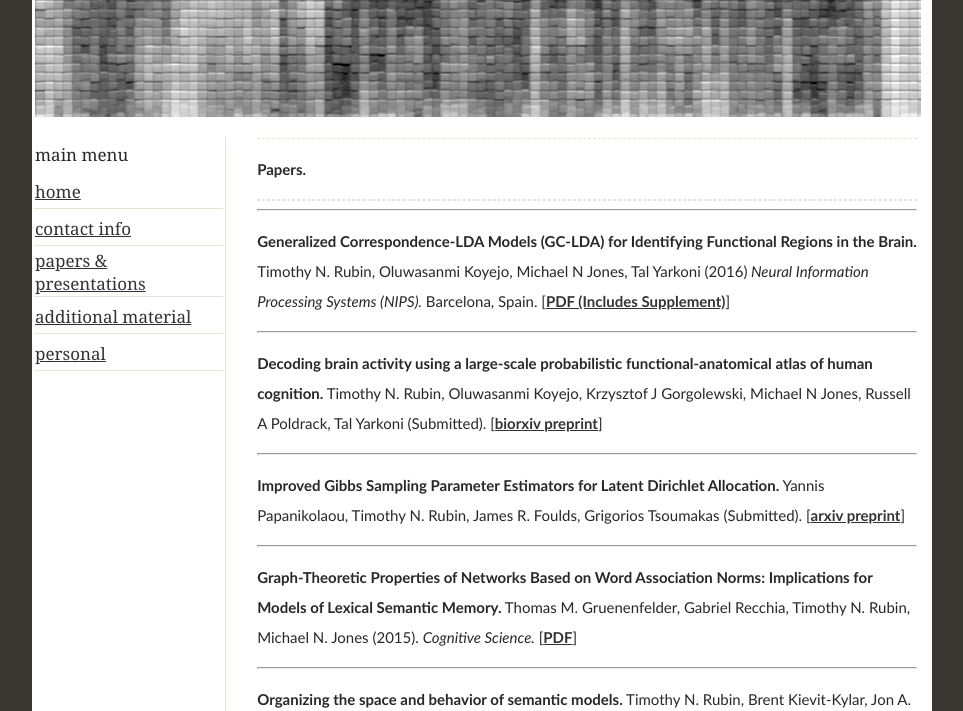
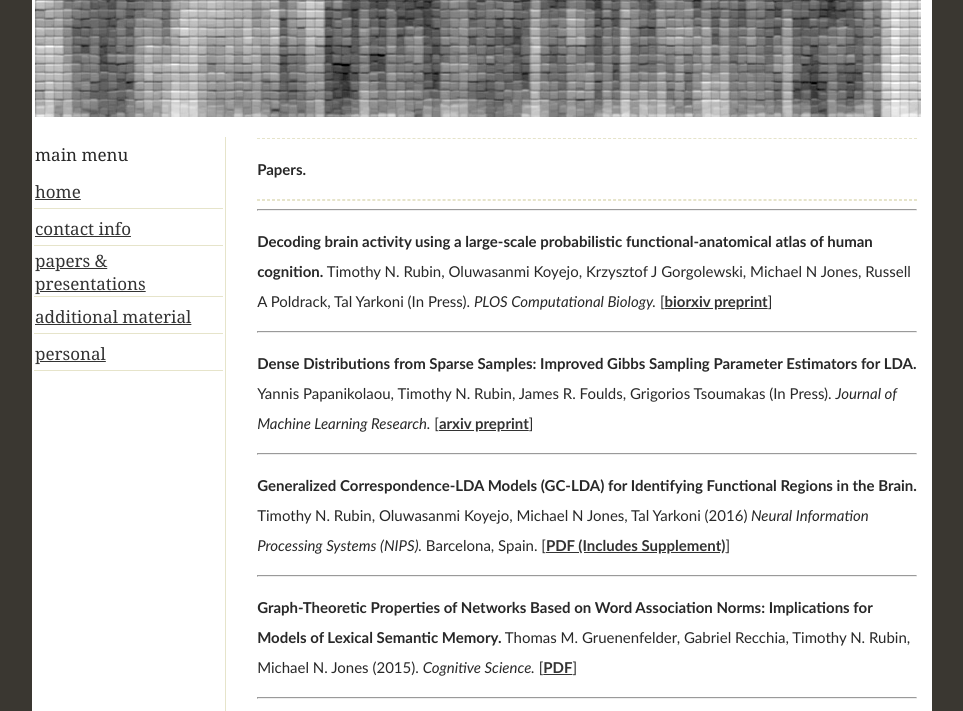
Before and after one commit to timothyrubin/timothyrubin.github.io, a plain HTML site: page papers.html in a window 1280 px wide. Shown: the part 74-785 px from the top of the page, without its empty margins (158-1121 px from the left). Drawn offline with Linux system fonts and the light colour scheme.

Commit message:
update papers

```diff
--- a/papers.html
+++ b/papers.html
@@ -31,21 +31,24 @@
 
                 <hr />
 
-					<p> <b>Generalized Correspondence-LDA Models (GC-LDA) for Identifying Functional Regions in the Brain.</b>
-                     Timothy N. Rubin, Oluwasanmi Koyejo, Michael N Jones, Tal Yarkoni (2016)<em> Neural Information Processing Systems (NIPS).</em> Barcelona, Spain.
-                     [<b><a href="Files/GCLDA_NIPS_2016_Final_Plus_Supplement.pdf">PDF (Includes Supplement)</a></b>]</p>
-
-                <hr />
-
 					<p> <b>Decoding brain activity using a large-scale probabilistic functional-anatomical atlas of human cognition.</b>
-                     Timothy N. Rubin, Oluwasanmi Koyejo, Krzysztof J Gorgolewski, Michael N Jones, Russell A Poldrack, Tal Yarkoni (Submitted).
+                     Timothy N. Rubin, Oluwasanmi Koyejo, Krzysztof J Gorgolewski, Michael N Jones, Russell A Poldrack, Tal Yarkoni (In Press).
+                     <em>PLOS Computational Biology.</em>
                      [<b><a href="http://biorxiv.org/content/early/2016/06/18/059618">biorxiv preprint</a></b>] </p>
 
                 <hr />
 
-					<p> <b>Improved Gibbs Sampling Parameter Estimators for Latent Dirichlet Allocation.</b>
-                     Yannis Papanikolaou, Timothy N. Rubin, James R. Foulds, Grigorios Tsoumakas (Submitted).
+					<p> <b>Dense Distributions from Sparse Samples: Improved Gibbs Sampling Parameter Estimators for LDA.</b>
+                     Yannis Papanikolaou, Timothy N. Rubin, James R. Foulds, Grigorios Tsoumakas (In Press).
+					 <em>Journal of Machine Learning Research.</em>
                      [<b><a href="http://arxiv.org/abs/1505.02065">arxiv preprint</a></b>] </p>
+
+
+                <hr />
+
+					<p> <b>Generalized Correspondence-LDA Models (GC-LDA) for Identifying Functional Regions in the Brain.</b>
+                     Timothy N. Rubin, Oluwasanmi Koyejo, Michael N Jones, Tal Yarkoni (2016)<em> Neural Information Processing Systems (NIPS).</em> Barcelona, Spain.
+                     [<b><a href="Files/GCLDA_NIPS_2016_Final_Plus_Supplement.pdf">PDF (Includes Supplement)</a></b>]</p>
 
                 <hr />
 
```
